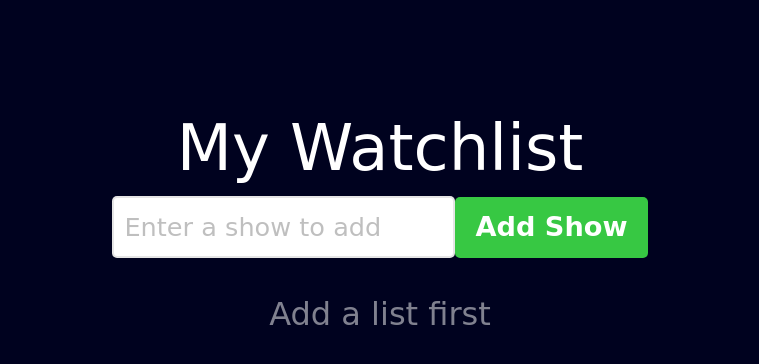
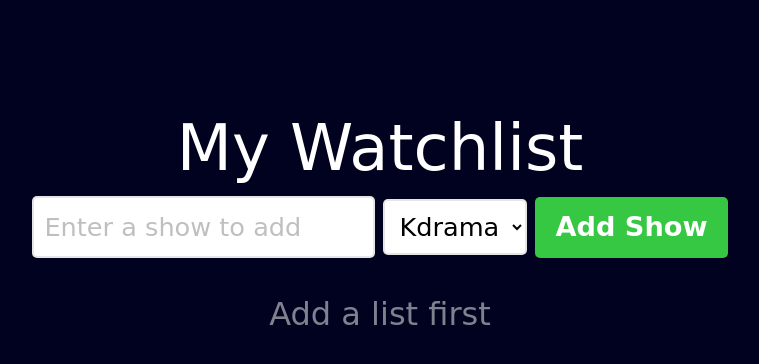
Before and after one commit to ZenDem77/React-Website, a React (Vite) app in the folder my-first-react/: page / in a window 1280 px wide. Shown: the top 364 px of the page, without its empty margins (260-1019 px from the left). Built offline with nearby package versions, Linux system fonts and the light colour scheme.

Commit message:
Added 3 models

```diff
--- a/my-first-react/src/Watchlist.jsx
+++ b/my-first-react/src/Watchlist.jsx
@@ -1,9 +1,15 @@
 import { useState } from 'react'
+import { Kdrama } from './models/Kdrama.js'
+import { Anime } from './models/Anime.js'
+import { Movie } from './models/Movie.js'
+
+const watchlistEntryClasses = { Kdrama, Anime, Movie }
 
 function Watchlist() {
 
     const [show, setShow] = useState([]);
     const [newShow, setNewShow] = useState("");
+    const [newShowType, setNewShowType] = useState("Kdrama");
     const [nextId, setNextId] = useState(1);
 
     function handleInputChange(event) {
@@ -13,14 +19,18 @@ function Watchlist() {
     function addShow(event) {
         event.preventDefault();
         if (newShow.trim() === "") return;
-        setShow([...show, { id: nextId, title: newShow.trim(), watched: false }]);
+        const EntryClass = watchlistEntryClasses[newShowType];
+        if (!EntryClass) {
+            throw new Error(`Unsupported watchlist entry type: ${newShowType}`);
+        }
+        setShow([...show, new EntryClass(nextId, newShow.trim())]);
         setNextId(nextId + 1);
         setNewShow("");
     }
 
     function toggleWatched(id) {
         const updated = show.map((item) =>
-            item.id === id ? { ...item, watched: !item.watched } : item
+            item.id === id ? item.withWatched(!item.watched) : item
         );
         setShow(updated);
     }
@@ -45,6 +55,9 @@ function Watchlist() {
                         className={`ml-[8px] flex-1 ${item.watched ? "line-through" : ""}`}
                     >
                         {item.title}
+                    </span>
+                    <span className="mr-[10px] rounded-full bg-[hsl(236_100%_6%)] px-[12px] py-[4px] text-[1rem] text-white">
+                        {item.type}
                     </span>
 
                     <label className="group relative ml-[10px] inline-block h-[34px] w-[34px] cursor-pointer align-middle">
@@ -95,8 +108,18 @@ function Watchlist() {
                     placeholder="Enter a show to add"
                     value={newShow}
                     onChange={handleInputChange}/>
+                <select
+                    className="ml-[8px] rounded-[5px] border-2 border-[hsla(0,0%,80%,0.5)] bg-white p-[10px] text-[1.6rem]"
+                    value={newShowType}
+                    onChange={(event) => setNewShowType(event.target.value)}
+                    aria-label="Watchlist entry type"
+                >
+                    <option value="Kdrama">Kdrama</option>
+                    <option value="Anime">Anime</option>
+                    <option value="Movie">Movie</option>
+                </select>
                 <button
-                    className="cursor-pointer rounded-[5px] border-0 bg-[hsl(125,57%,50%)] px-[20px] py-[10px] text-[1.7rem] font-bold text-white transition-colors duration-500 hover:bg-[hsl(125,57%,35%)]"
+                    className="ml-[8px] cursor-pointer rounded-[5px] border-0 bg-[hsl(125,57%,50%)] px-[20px] py-[10px] text-[1.7rem] font-bold text-white transition-colors duration-500 hover:bg-[hsl(125,57%,35%)]"
                     type="submit">Add Show
                 </button>
             </form>
--- /dev/null
+++ b/my-first-react/src/models/Anime.js
@@ -0,0 +1,12 @@
+export class Anime {
+    constructor(id, title, watched = false) {
+        this.id = id;
+        this.title = title;
+        this.watched = watched;
+        this.type = "Anime";
+    }
+
+    withWatched(watched) {
+        return new Anime(this.id, this.title, watched);
+    }
+}
--- /dev/null
+++ b/my-first-react/src/models/Kdrama.js
@@ -0,0 +1,12 @@
+export class Kdrama {
+    constructor(id, title, watched = false) {
+        this.id = id;
+        this.title = title;
+        this.watched = watched;
+        this.type = "Kdrama";
+    }
+
+    withWatched(watched) {
+        return new Kdrama(this.id, this.title, watched);
+    }
+}
--- /dev/null
+++ b/my-first-react/src/models/Movie.js
@@ -0,0 +1,12 @@
+export class Movie {
+    constructor(id, title, watched = false) {
+        this.id = id;
+        this.title = title;
+        this.watched = watched;
+        this.type = "Movie";
+    }
+
+    withWatched(watched) {
+        return new Movie(this.id, this.title, watched);
+    }
+}
```
